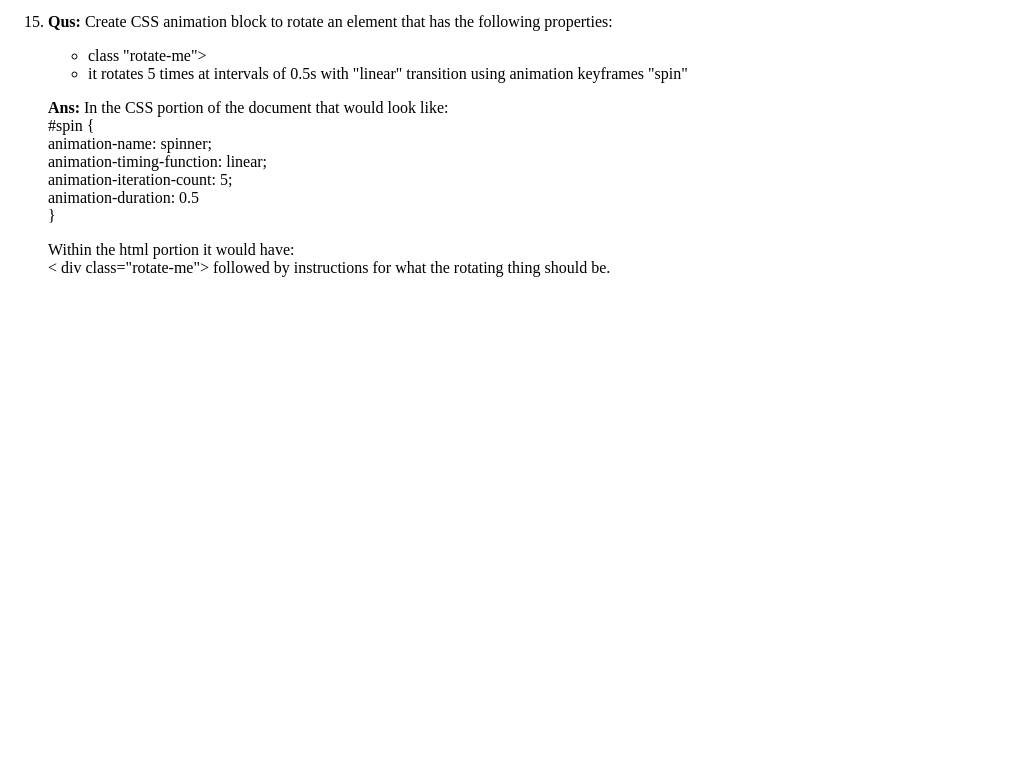
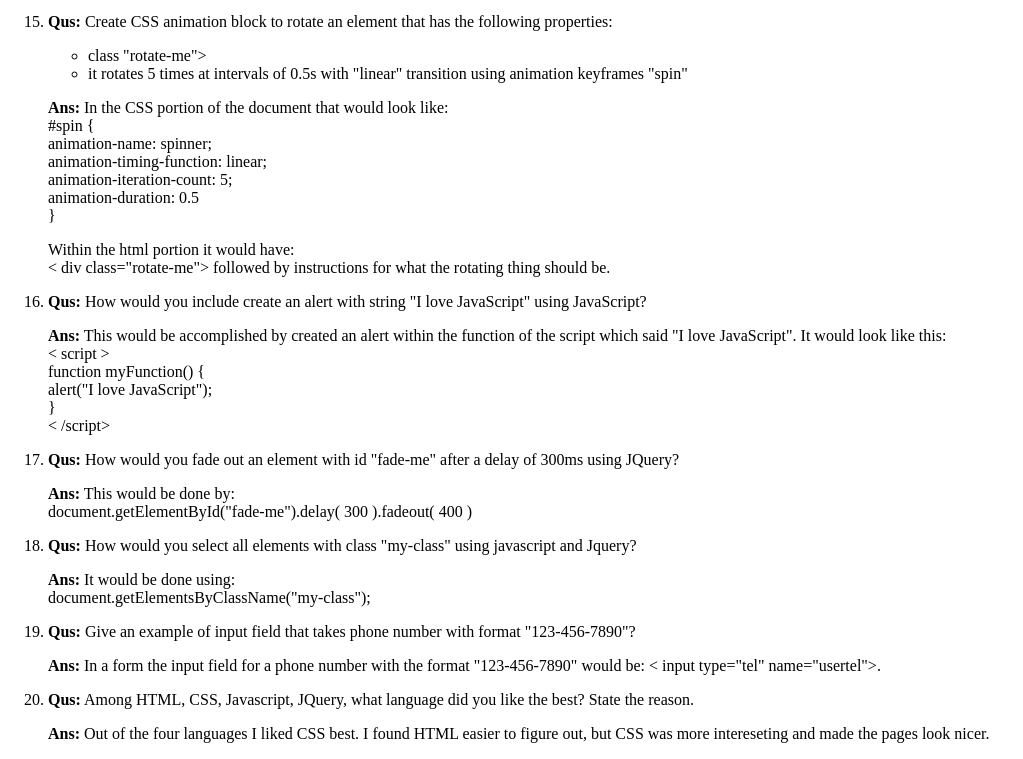
Before and after one commit to ingl0041/lib2024, a plain HTML site: page qa.html in a window 1280 px wide. Shown: the part 1539-2298 px from the top of the page, without its empty margins (0-1023 px from the left). Before the commit the page ends 1832 px from the top, so only its background shows below. Drawn offline with Linux system fonts and the light colour scheme.

Commit message:
Add files via upload

```diff
--- a/qa.html
+++ b/qa.html
@@ -23,7 +23,8 @@
 			<!--Question 3-->
 			<li>
 				<p><strong>Qus:</strong> What tag is used to create the title of a web page? Give an example.</p>
-				<p><strong>Ans:</strong> The tag used to create the title of a webpage is the title tag. An example of this would be QA for LIB2024 placed within the title tag to establish a title in the browser toolbar and for search results.<p> < title >QA for LIB2024 < /title ></p></p>
+				<p><strong>Ans:</strong> The tag used to create the title of a webpage is the title tag. An example of this would be QA for LIB2024 placed within the title tag to establish a title in the browser toolbar and for search results.</p>
+				<p> < title >QA for LIB2024 < /title ></p>
 			</li>
 			<!--Question 4-->
 			<li>
@@ -40,7 +41,7 @@
 				<p><b>Qus:</b> What are the tags required to create a navigation list in HTML?</p>
 				<p><strong>Ans:</strong> The tags required to create a navigation list in HTML are: < nav > and < a href > with the link included within the < a href > tag.</p>
 			</li>
-			<!--Question 7-->
+			<!--Quesiton 7-->
 			<li>
 				<p><strong>Qus:</strong> What element is used to create images? Name its attributes.</p>
 				<p><strong>Ans:</strong> The element used to create images is < img >. the src attribute is used to establish the URL of the image, and the alt attribute is used to determine the text that will appear if the image cannot be displayed on the webpage. width and height are used to establish the width and height of the image when it appears on the webpage.</p>
@@ -55,7 +56,7 @@
 				<p><strong>Qus:</strong> Give an example of color picker input.</p>
 				<p><strong>Ans:</strong> An example of a color picker input would be < input type="color" > This defines the color picker which can then be selected and a color chosen. It will look like this: <input type="color"></p>
 			</li>
-			<!--Question 10-->
+			<!--Quesiton 10-->
 			<li>
 				<p><strong>Qus:</strong>> What is the use of name and value attributes? Give two examples.</p>
 				<p><strong>Ans:</strong>> The use of name and value attributes is that the name attribute is used to specify a name for a element which can be used as a reference when the information is submitted and the value attribute specifies the value of an element which defines the text of the buttons they are being used for. Two examples are: < input type="text" name="full name" will create a box for text <input type="text" name="full name"> and < input type="submit" value="submit" will create a button with a specific function <input type="submit" value="submit"></p>
@@ -107,6 +108,38 @@
     					animation-duration: 0.5<br>
     				}</p>
     			<p> Within the html portion it would have:<br>< div class="rotate-me"> followed by instructions for what the rotating thing should be.</p>
+    		</li>
+    		<!--Question 16-->
+    		<li>
+    			<p><strong>Qus:</strong> How would you include create an alert with string "I love JavaScript" using JavaScript?</p>
+    			<p><strong>Ans:</strong> This would be accomplished by created an alert within the function of the script which said "I love JavaScript". It would look like this:<br>
+    			 < script ><br>
+    			 function myFunction() {<br>
+  					alert("I love JavaScript");<br>
+				}<br>
+				< /script></p>
+			</li>
+			<!--Question 17-->
+			<li>
+				<p><strong>Qus:</strong> How would you fade out an element with id "fade-me" after a delay of 300ms using JQuery?</p>
+				<p><strong>Ans:</strong> This would be done by:<br> document.getElementById("fade-me").delay( 300 ).fadeout( 400 )
+			</li>
+			<!--Question 18-->
+			<li>
+				<p><strong>Qus:</strong> How would you select all elements with class "my-class" using javascript and Jquery?</p>
+				<p><strong>Ans:</strong> It would be done using:<br>
+					document.getElementsByClassName("my-class");
+			</li>
+			<!--Question 19-->
+			<li>
+				<p><strong>Qus:</strong> Give an example of input field that takes phone number with format "123-456-7890"?</p>
+				<p><strong>Ans:</strong> In a form the input field for a phone number with the format "123-456-7890" would be: < input type="tel" name="usertel">.
+			</li>
+			<!--Question 20-->
+			<li>
+				<p><strong>Qus:</strong> Among HTML, CSS, Javascript, JQuery, what language did you like the best? State the reason.</p>
+				<p><strong>Ans:</strong> Out of the four languages I liked CSS best. I found HTML easier to figure out, but CSS was more intereseting and made the pages look nicer.</p>
+			</li>
 		</ol>
 		</div>
 	</main>
```
